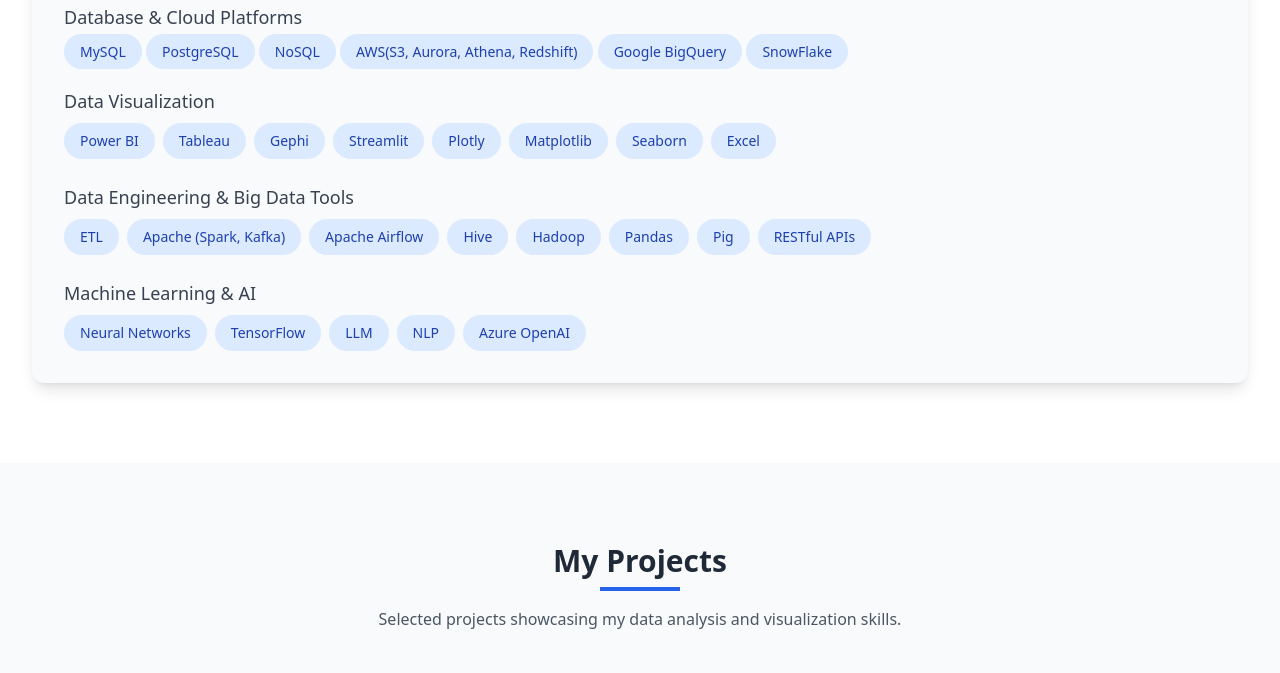
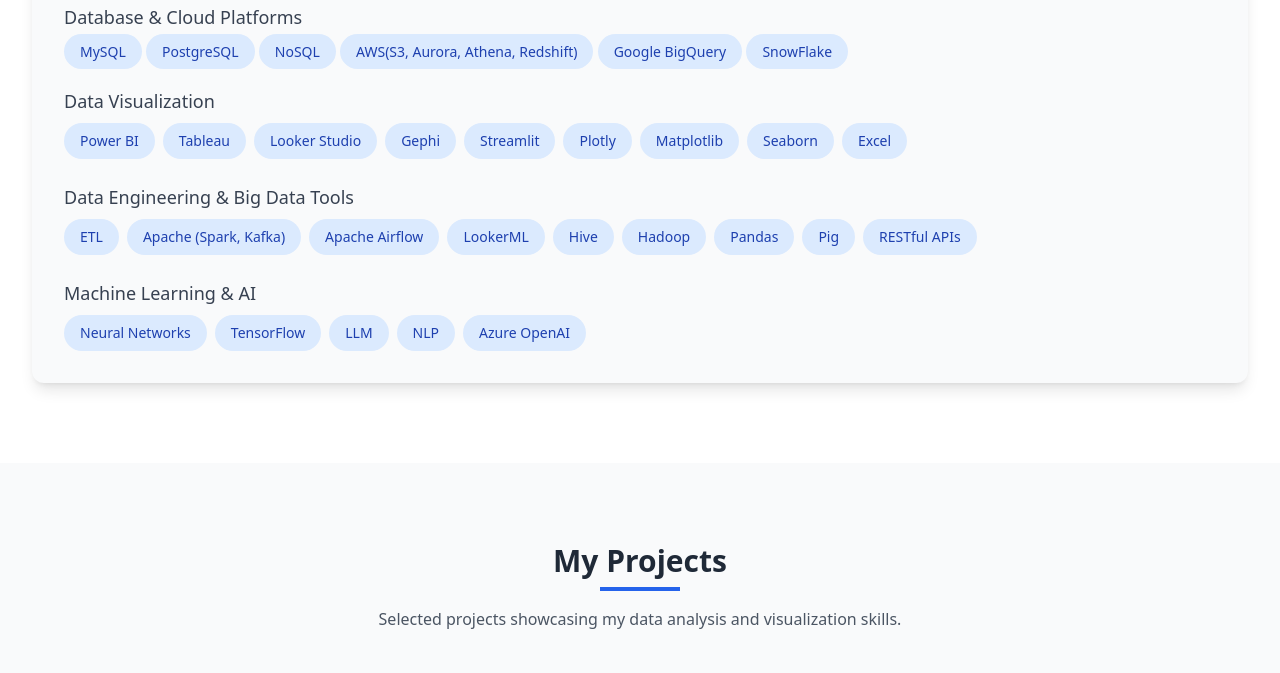
Before and after one commit to manasi1102/Manasi-Portfolio, a plain HTML site: page index.html in a window 1280 px wide. Shown: the part 4478-5151 px from the top of the page. Drawn offline with nearby package versions, Linux system fonts and the light colour scheme.

Commit message:
Update index.html

```diff
--- a/index.html
+++ b/index.html
@@ -476,6 +476,7 @@
                 <div class="flex flex-wrap gap-2">
                     <span class="skill-pill px-4 py-2 bg-blue-100 text-blue-800 rounded-full text-sm font-medium transition">Power BI</span>
                     <span class="skill-pill px-4 py-2 bg-blue-100 text-blue-800 rounded-full text-sm font-medium transition">Tableau</span>
+                    <span class="skill-pill px-4 py-2 bg-blue-100 text-blue-800 rounded-full text-sm font-medium transition">Looker Studio</span>
                     <span class="skill-pill px-4 py-2 bg-blue-100 text-blue-800 rounded-full text-sm font-medium transition">Gephi</span>
                     <span class="skill-pill px-4 py-2 bg-blue-100 text-blue-800 rounded-full text-sm font-medium transition">Streamlit</span>
                     <span class="skill-pill px-4 py-2 bg-blue-100 text-blue-800 rounded-full text-sm font-medium transition">Plotly</span>
@@ -492,6 +493,7 @@
                     <span class="skill-pill px-4 py-2 bg-blue-100 text-blue-800 rounded-full text-sm font-medium transition">ETL</span>
                     <span class="skill-pill px-4 py-2 bg-blue-100 text-blue-800 rounded-full text-sm font-medium transition">Apache (Spark, Kafka)</span>
                     <span class="skill-pill px-4 py-2 bg-blue-100 text-blue-800 rounded-full text-sm font-medium transition">Apache Airflow</span>
+                    <span class="skill-pill px-4 py-2 bg-blue-100 text-blue-800 rounded-full text-sm font-medium transition">LookerML</span>
                     <span class="skill-pill px-4 py-2 bg-blue-100 text-blue-800 rounded-full text-sm font-medium transition">Hive</span>
                     <span class="skill-pill px-4 py-2 bg-blue-100 text-blue-800 rounded-full text-sm font-medium transition">Hadoop</span>
                     <span class="skill-pill px-4 py-2 bg-blue-100 text-blue-800 rounded-full text-sm font-medium transition">Pandas</span>
```
